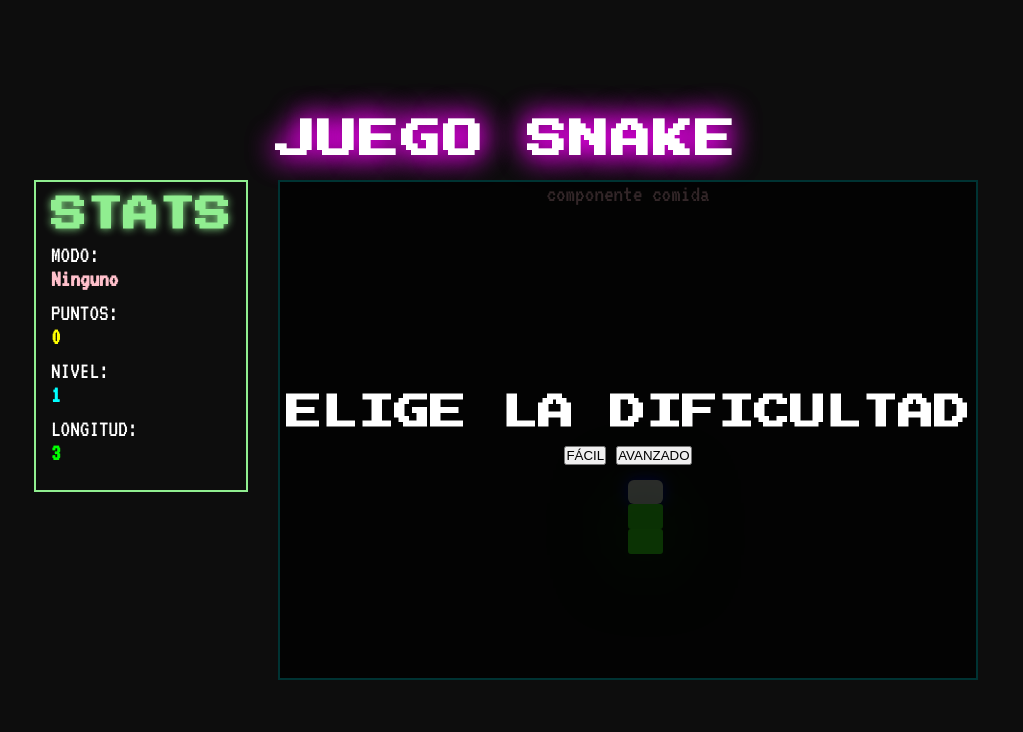
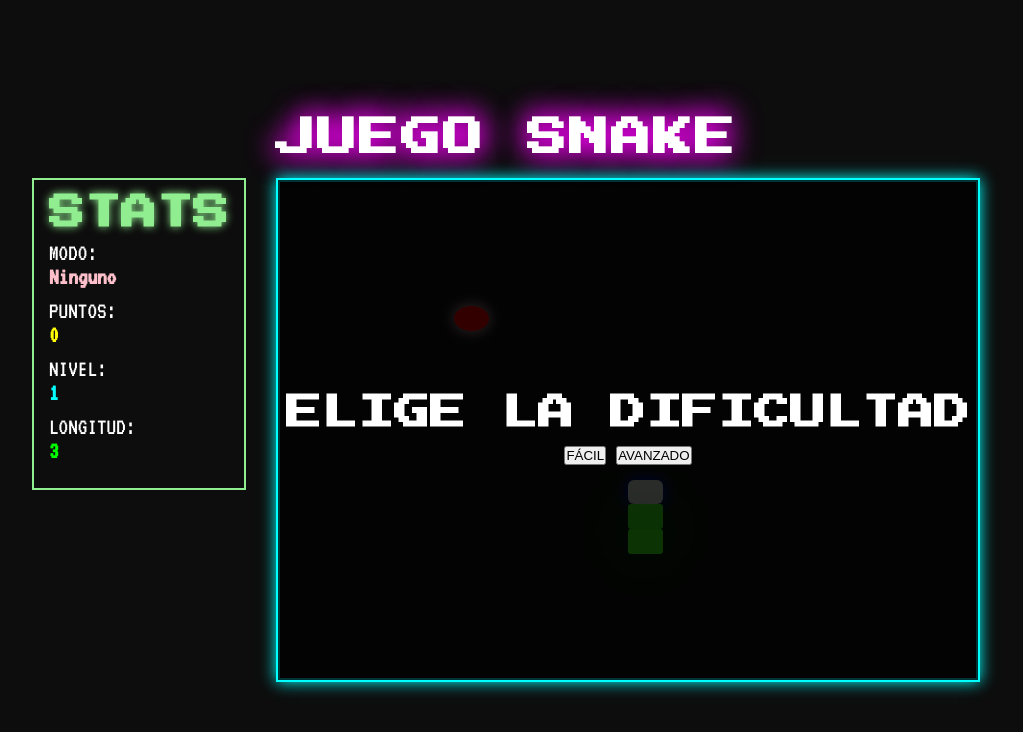
Before and after one commit to Pxdro-410/Lab6Snake-web-PC, a React (Vite) app: page / in a window 1280 px wide. Shown: the top 732 px of the page, without its empty margins (134-1157 px from the left). Built offline with nearby package versions, Linux system fonts and the light colour scheme.

Commit message:
feat: se crea la comida

```diff
--- a/src/App.jsx
+++ b/src/App.jsx
@@ -180,7 +180,7 @@ function App() {
           <Score score={score} level={level} difficulty={difficulty} snakeLength={snake.length} />
         </div>
 
-        <div className="board-wrapper" style={{ position: 'relative', width: 'fit-content' }}>
+        <div className="board-wrapper" style={{ position: 'relative', width: 'fit-content', border: '2px solid #00ffff', boxShadow: '0 0 15px #00ffff' }}>
           {/* Pasamos el estado como props al Tablero */}
           <Board gridSize={TAM_GRID} snake={snake} food={food} />
 
--- a/src/components/Food.jsx
+++ b/src/components/Food.jsx
@@ -1,10 +1,20 @@
 import React from 'react';
 
-function Comida() {
+function Comida({ food, gridSize }) {
+  if (!food) return null;
+  const style = {
+    position: 'absolute',
+    left: `${(food.x / gridSize) * 100}%`,
+    top: `${(food.y / gridSize) * 100}%`,
+    width: `${100 / gridSize}%`,
+    height: `${100 / gridSize}%`,
+    backgroundColor: 'red',
+    borderRadius: '50%',
+    boxShadow: '0 0 15px pink'
+  };
+
   return (
-    <div>
-      <p style={{ color: 'pink' }}>componente comida</p>
-    </div>
+    <div style={style}></div>
   );
 }
 
```
